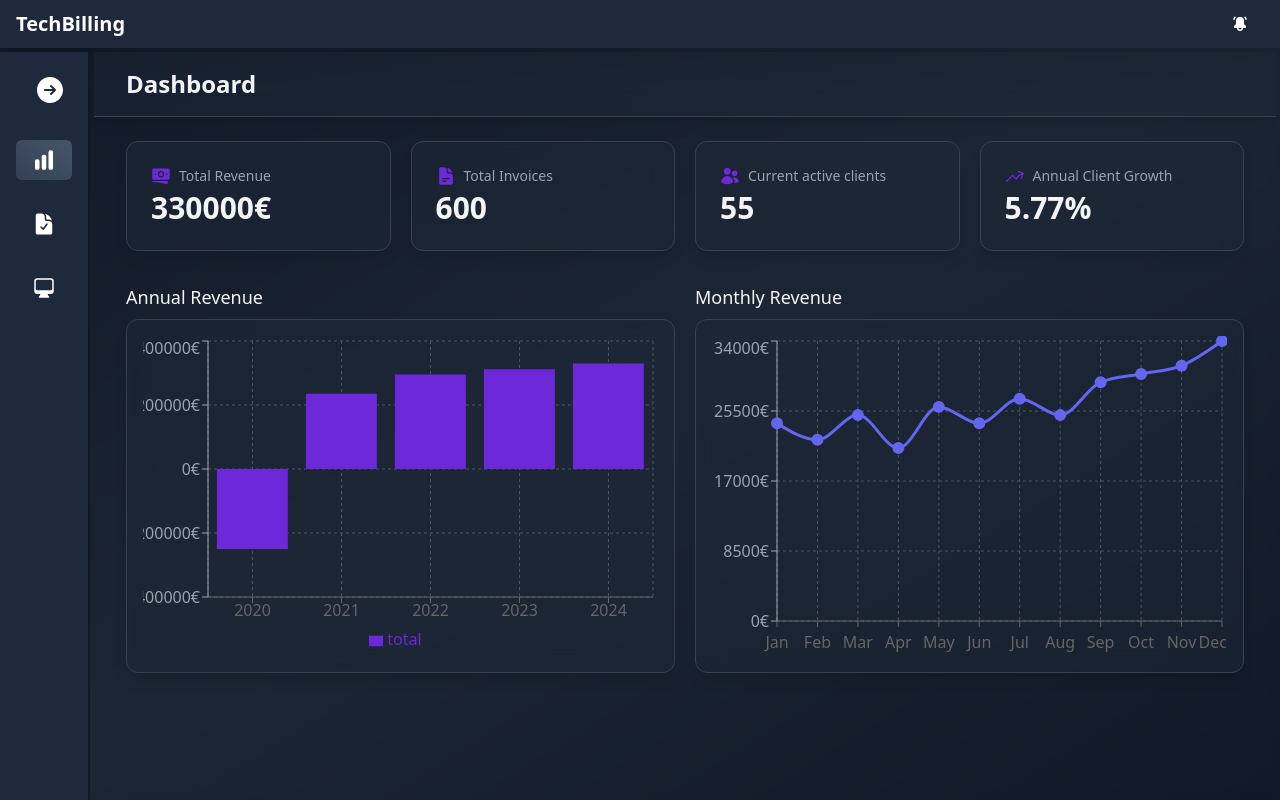
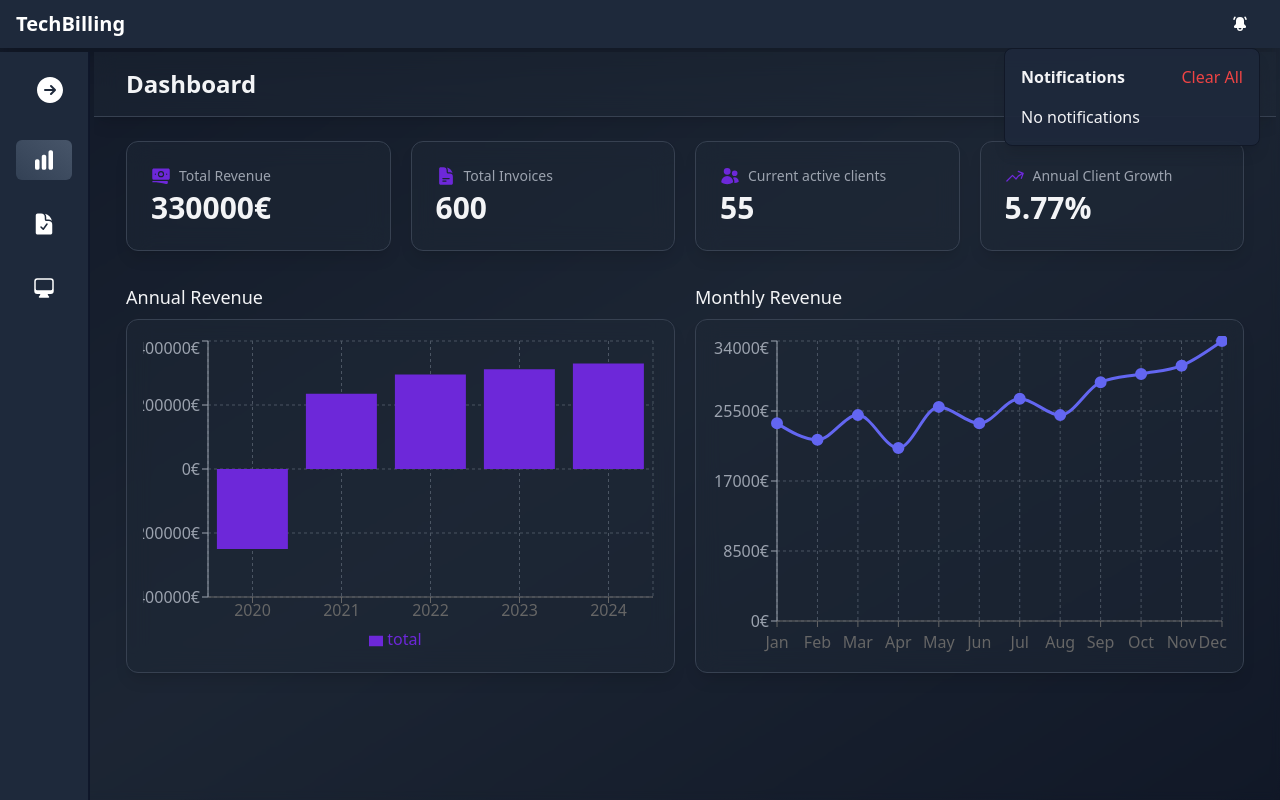
Before and after one commit to RitaLanca/app-billing, a React (Vite) app: page / in a window 1280 px wide. Both pictures are taken after a click on the button 1240 px from the left and 24 px from the top of the page. Built offline with nearby package versions, Linux system fonts and the light colour scheme; data requests are answered from the project's data file.

Commit message:
add Notification system to the navbar

```diff
--- a/src/components/Navbar.tsx
+++ b/src/components/Navbar.tsx
@@ -1,7 +1,20 @@
 
+import { useNotificationContext } from "@/hooks/useNotificationContext";
 import {  BellAlertIcon } from "@heroicons/react/16/solid";
+import { useEffect, useState } from "react";
+import NotificationBox from "./NotificationBox";
+import useDeadlineNotifications from "@/hooks/useDeadlineNotifications";
 
 const Navbar = () => {
+    const [openNotificationBox, setOpenNotificationBox] = useState(false);
+    const { refreshNotifications} = useDeadlineNotifications();
+    const { notifications, markAsSeen, clearNotifications } = useNotificationContext();
+    const unseenNotif = notifications.filter((notif) => !notif.seen);
+
+    useEffect(()=> {
+        refreshNotifications();
+    },[]);
+
     return (
     <div className="w-screen h-12 dark:bg-slate-800 shadow-xl p-4 flex items-center mx-auto">
         <div className="w-56 md:w-64">
@@ -9,11 +22,21 @@ const Navbar = () => {
                 TechBilling
             </span>
         </div>
-       <div className="flex flex-1 justify-end pr-4">
-           <button >
+       <div className="flex flex-1 justify-end pr-4 relative">
+           <button onClick={() => {setOpenNotificationBox(prevState => !prevState)}} >
                 <BellAlertIcon className="size-4 text-white"/>
+                {unseenNotif.length > 0 && (
+                    <span className="absolute -top-3 right-0 bg-red-600 text-white text-xs rounded-full w-4 h-4 flex items-center justify-center">
+                        {unseenNotif.length}
+                    </span>
+                )}
             </button>
         </div>
+       { openNotificationBox && (
+            <div className="z-30">
+                <NotificationBox notificationList={unseenNotif} markAsSeen={markAsSeen} clearAll={clearNotifications}/>
+            </div>
+        )}
     </div>);
 }
 
--- /dev/null
+++ b/src/components/NotificationBox.tsx
@@ -0,0 +1,42 @@
+import { CheckIcon } from "@heroicons/react/24/solid";
+
+const NotificationBox = ({notificationList, markAsSeen, clearAll}) => {
+
+  return (
+    <div className="absolute top-12 right-5 bg-white dark:bg-slate-800 dark:bg-opacity-95 border border-gray-900 shadow-lg rounded-lg w-fit min-w-64">
+      <div className="p-4">
+        <div className="flex flex-row justify-between items-center mb-4">
+            <h3 className="text-md font-bold ">Notifications</h3>
+            <button
+            className="text-red-500 text-center"
+            onClick={clearAll}
+            >
+            Clear All
+            </button>
+        </div>
+        {notificationList.length === 0 ? (
+          <p className="">No notifications</p>
+        ) : (
+          <ul>
+            {notificationList.map((notif) => (
+              <li key={notif.id} className={`flex justify-between items-center gap-4 p-2 border-b border-l-4 ${notif.isUrgent ? 'border-l-red-600' : 'border-l-yellow-600'}  my-2`}>
+                <span>{notif.message}</span>
+                {!notif.seen && (
+                  <button
+                    className="text-blue-500"
+                    onClick={() => markAsSeen(notif.id)}
+                  >
+                    <CheckIcon className="size-6 font-medium text-violet-700"/>
+                  </button>
+                )}
+              </li>
+            ))}
+          </ul>
+        )}
+
+      </div>
+    </div>
+  );
+};
+
+export default NotificationBox;
```
